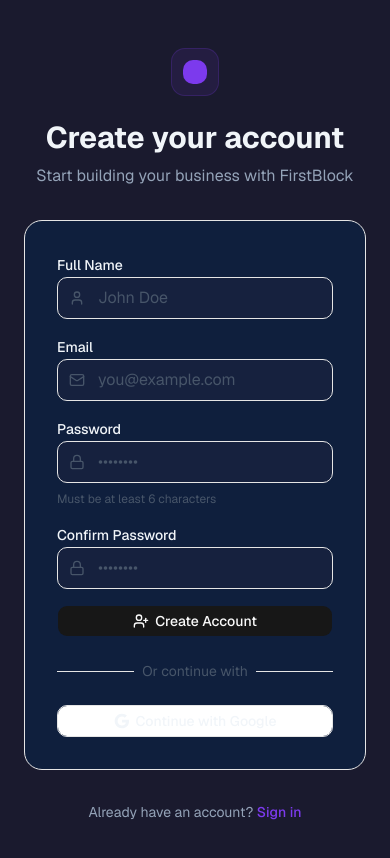
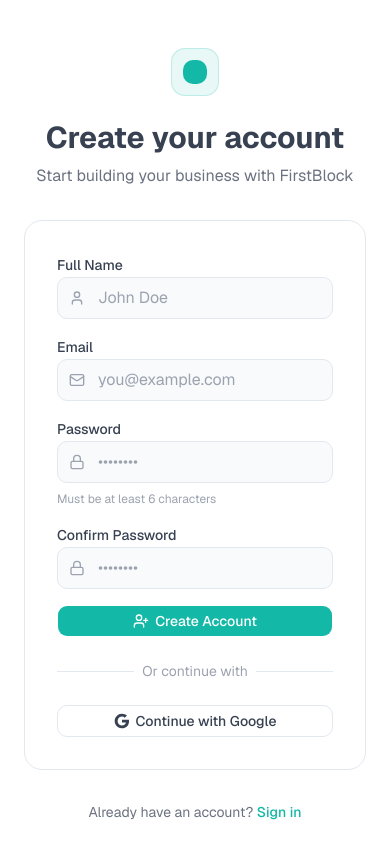
Before and after one commit to danyprastya/IBM-Hackathon-FirstBlock, a Next.js app: page /register in a window 390 px wide. Shown: the top 858 px of the page. Built offline with nearby package versions, Linux system fonts and the light colour scheme; no server answers.

Commit message:
style: switch to mobile-first teal light color scheme

```diff
--- a/app/globals.css
+++ b/app/globals.css
@@ -5,19 +5,35 @@
 @custom-variant dark (&:is(.dark *));
 
 :root {
-  /* FirstBlock Color Theme */
-  --bg-primary: #1a1a2e;
-  --bg-secondary: #16213e;
-  --bg-card: #0f1f3d;
-  --accent-primary: #7c3aed;
-  --accent-hover: #6d28d9;
-  --accent-soft: #4c1d95;
-  --accent-glow: rgba(124, 58, 237, 0.15);
-  --text-primary: #f1f5f9;
-  --text-secondary: #94a3b8;
-  --text-muted: #475569;
-  --border: oklch(0.922 0 0);
-  --border-subtle: #0f172a;
+  /* ─── FirstBlock Mobile-First Color Scheme ────────────────── */
+
+  /* Background */
+  --bg-primary: #ffffff;
+  --bg-secondary: #f8fafc;          /* slate-50 */
+  --bg-card: #ffffff;
+
+  /* Primary action — Teal-500 */
+  --accent-primary: #14b8a6;        /* teal-500 */
+  --accent-hover: #0d9488;          /* teal-600 */
+  --accent-soft: #ccfbf1;           /* teal-100 */
+  --accent-glow: rgba(20, 184, 166, 0.12);
+
+  /* Text */
+  --text-heading: #111827;          /* gray-900 */
+  --text-primary: #374151;          /* gray-700 */
+  --text-secondary: #6b7280;        /* gray-500 */
+  --text-muted: #9ca3af;            /* gray-400 */
+
+  /* Input / picker */
+  --input-bg: #f1f5f9;              /* slate-100 */
+  --input-selected: #ccfbf1;        /* teal-100 */
+  --input-border: #e2e8f0;          /* slate-200 */
+
+  /* Borders */
+  --border: #e2e8f0;                /* slate-200 */
+  --border-subtle: #f1f5f9;         /* slate-100 */
+
+  /* Status */
   --success: #10b981;
   --warning: #f59e0b;
   --danger: #ef4444;
@@ -25,41 +41,45 @@
   /* Font variables */
   --font-sans: var(--font-geist-sans);
   --font-mono: var(--font-geist-mono);
-  --background: oklch(1 0 0);
-  --foreground: oklch(0.145 0 0);
-  --card: oklch(1 0 0);
-  --card-foreground: oklch(0.145 0 0);
-  --popover: oklch(1 0 0);
-  --popover-foreground: oklch(0.145 0 0);
-  --primary: oklch(0.205 0 0);
-  --primary-foreground: oklch(0.985 0 0);
-  --secondary: oklch(0.97 0 0);
-  --secondary-foreground: oklch(0.205 0 0);
-  --muted: oklch(0.97 0 0);
-  --muted-foreground: oklch(0.556 0 0);
-  --accent: oklch(0.97 0 0);
-  --accent-foreground: oklch(0.205 0 0);
-  --destructive: oklch(0.577 0.245 27.325);
-  --input: oklch(0.922 0 0);
-  --ring: oklch(0.708 0 0);
-  --chart-1: oklch(0.87 0 0);
-  --chart-2: oklch(0.556 0 0);
-  --chart-3: oklch(0.439 0 0);
-  --chart-4: oklch(0.371 0 0);
-  --chart-5: oklch(0.269 0 0);
+
+  /* ─── shadcn design tokens (light) ────────────────────────── */
+  --background: #ffffff;
+  --foreground: #111827;
+  --card: #ffffff;
+  --card-foreground: #111827;
+  --popover: #ffffff;
+  --popover-foreground: #111827;
+  --primary: #14b8a6;
+  --primary-foreground: #ffffff;
+  --secondary: #f1f5f9;
+  --secondary-foreground: #374151;
+  --muted: #f1f5f9;
+  --muted-foreground: #6b7280;
+  --accent: #ccfbf1;
+  --accent-foreground: #111827;
+  --destructive: #ef4444;
+  --input: #e2e8f0;
+  --ring: #14b8a6;
+  --chart-1: #14b8a6;
+  --chart-2: #0d9488;
+  --chart-3: #0f766e;
+  --chart-4: #115e59;
+  --chart-5: #134e4a;
   --radius: 0.625rem;
-  --sidebar: oklch(0.985 0 0);
-  --sidebar-foreground: oklch(0.145 0 0);
-  --sidebar-primary: oklch(0.205 0 0);
-  --sidebar-primary-foreground: oklch(0.985 0 0);
-  --sidebar-accent: oklch(0.97 0 0);
-  --sidebar-accent-foreground: oklch(0.205 0 0);
-  --sidebar-border: oklch(0.922 0 0);
-  --sidebar-ring: oklch(0.708 0 0);
+  --sidebar: #f8fafc;
+  --sidebar-foreground: #111827;
+  --sidebar-primary: #14b8a6;
+  --sidebar-primary-foreground: #ffffff;
+  --sidebar-accent: #ccfbf1;
+  --sidebar-accent-foreground: #111827;
+  --sidebar-border: #e2e8f0;
+  --sidebar-ring: #14b8a6;
 }
 
 @theme inline {
-  /* Map CSS variables to Tailwind */
+  /* ─── Map CSS vars → Tailwind classes ─────────────────────── */
+
+  /* FirstBlock custom palette */
   --color-bg-primary: var(--bg-primary);
   --color-bg-secondary: var(--bg-secondary);
   --color-bg-card: var(--bg-card);
@@ -67,17 +87,25 @@
   --color-accent-hover: var(--accent-hover);
   --color-accent-soft: var(--accent-soft);
   --color-accent-glow: var(--accent-glow);
+  --color-text-heading: var(--text-heading);
   --color-text-primary: var(--text-primary);
   --color-text-secondary: var(--text-secondary);
   --color-text-muted: var(--text-muted);
+  --color-input-bg: var(--input-bg);
+  --color-input-selected: var(--input-selected);
+  --color-input-border: var(--input-border);
   --color-border: var(--border);
   --color-border-subtle: var(--border-subtle);
   --color-success: var(--success);
   --color-warning: var(--warning);
   --color-danger: var(--danger);
+
+  /* Fonts */
   --font-sans: var(--font-sans);
   --font-mono: var(--font-geist-mono);
   --font-heading: var(--font-sans);
+
+  /* shadcn mappings */
   --color-sidebar-ring: var(--sidebar-ring);
   --color-sidebar-border: var(--sidebar-border);
   --color-sidebar-accent-foreground: var(--sidebar-accent-foreground);
@@ -122,6 +150,8 @@ body {
   color: var(--text-primary);
   font-family: var(--font-sans), system-ui, -apple-system, sans-serif;
   min-height: 100vh;
+  -webkit-font-smoothing: antialiased;
+  -moz-osx-font-smoothing: grayscale;
 }
 
 * {
@@ -129,37 +159,52 @@ body {
 }
 
 .dark {
-  --background: oklch(0.145 0 0);
-  --foreground: oklch(0.985 0 0);
-  --card: oklch(0.205 0 0);
-  --card-foreground: oklch(0.985 0 0);
-  --popover: oklch(0.205 0 0);
-  --popover-foreground: oklch(0.985 0 0);
-  --primary: oklch(0.922 0 0);
-  --primary-foreground: oklch(0.205 0 0);
-  --secondary: oklch(0.269 0 0);
-  --secondary-foreground: oklch(0.985 0 0);
-  --muted: oklch(0.269 0 0);
-  --muted-foreground: oklch(0.708 0 0);
-  --accent: oklch(0.269 0 0);
-  --accent-foreground: oklch(0.985 0 0);
-  --destructive: oklch(0.704 0.191 22.216);
-  --border: oklch(1 0 0 / 10%);
-  --input: oklch(1 0 0 / 15%);
-  --ring: oklch(0.556 0 0);
-  --chart-1: oklch(0.87 0 0);
-  --chart-2: oklch(0.556 0 0);
-  --chart-3: oklch(0.439 0 0);
-  --chart-4: oklch(0.371 0 0);
-  --chart-5: oklch(0.269 0 0);
-  --sidebar: oklch(0.205 0 0);
-  --sidebar-foreground: oklch(0.985 0 0);
-  --sidebar-primary: oklch(0.488 0.243 264.376);
-  --sidebar-primary-foreground: oklch(0.985 0 0);
-  --sidebar-accent: oklch(0.269 0 0);
-  --sidebar-accent-foreground: oklch(0.985 0 0);
-  --sidebar-border: oklch(1 0 0 / 10%);
-  --sidebar-ring: oklch(0.556 0 0);
+  --bg-primary: #0f172a;
+  --bg-secondary: #1e293b;
+  --bg-card: #1e293b;
+  --accent-primary: #14b8a6;
+  --accent-hover: #2dd4bf;
+  --accent-soft: #042f2e;
+  --accent-glow: rgba(20, 184, 166, 0.15);
+  --text-heading: #f1f5f9;
+  --text-primary: #e2e8f0;
+  --text-secondary: #94a3b8;
+  --text-muted: #64748b;
+  --input-bg: #334155;
+  --input-selected: #042f2e;
+  --input-border: #475569;
+  --border: #334155;
+  --border-subtle: #1e293b;
+  --background: #0f172a;
+  --foreground: #f1f5f9;
+  --card: #1e293b;
+  --card-foreground: #f1f5f9;
+  --popover: #1e293b;
+  --popover-foreground: #f1f5f9;
+  --primary: #14b8a6;
+  --primary-foreground: #ffffff;
+  --secondary: #334155;
+  --secondary-foreground: #e2e8f0;
+  --muted: #334155;
+  --muted-foreground: #94a3b8;
+  --accent: #042f2e;
+  --accent-foreground: #f1f5f9;
+  --destructive: #ef4444;
+  --input: #475569;
+  --ring: #14b8a6;
+  --chart-1: #2dd4bf;
+  --chart-2: #14b8a6;
+  --chart-3: #0d9488;
+  --chart-4: #0f766e;
+  --chart-5: #115e59;
+  --sidebar: #1e293b;
+  --sidebar-foreground: #f1f5f9;
+  --sidebar-primary: #14b8a6;
+  --sidebar-primary-foreground: #ffffff;
+  --sidebar-accent: #042f2e;
+  --sidebar-accent-foreground: #f1f5f9;
+  --sidebar-border: #334155;
+  --sidebar-ring: #14b8a6;
 }
 
 @layer base {
@@ -189,26 +234,15 @@ body {
   }
 
   @keyframes fadeIn {
-    from {
-      opacity: 0;
-    }
-    to {
-      opacity: 1;
-    }
+    from { opacity: 0; }
+    to { opacity: 1; }
   }
 
   @keyframes slideInFromBottom {
-    from {
-      opacity: 0;
-      transform: translateY(1rem);
-    }
-    to {
-      opacity: 1;
-      transform: translateY(0);
-    }
+    from { opacity: 0; transform: translateY(1rem); }
+    to { opacity: 1; transform: translateY(0); }
   }
 
-  /* Smooth transitions for interactive elements */
   .transition-smooth {
     transition: all 0.3s cubic-bezier(0.4, 0, 0.2, 1);
   }
@@ -216,18 +250,18 @@ body {
 
 /* Scrollbar styling */
 ::-webkit-scrollbar {
-  width: 8px;
-  height: 8px;
+  width: 6px;
+  height: 6px;
 }
 
 ::-webkit-scrollbar-track {
   background: var(--bg-secondary);
-  border-radius: 4px;
+  border-radius: 3px;
 }
 
 ::-webkit-scrollbar-thumb {
-  background: var(--accent-soft);
-  border-radius: 4px;
+  background: var(--border);
+  border-radius: 3px;
 }
 
 ::-webkit-scrollbar-thumb:hover {
@@ -242,9 +276,7 @@ body {
 
 /* Loading spinner animation */
 @keyframes spin {
-  to {
-    transform: rotate(360deg);
-  }
+  to { transform: rotate(360deg); }
 }
 
 .animate-spin {
```
Also changed, not shown: 1 other file (tests, documents, lock files or other folders).
